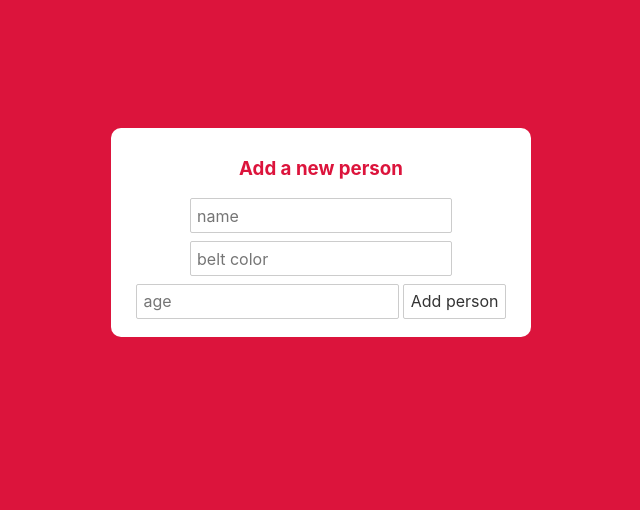
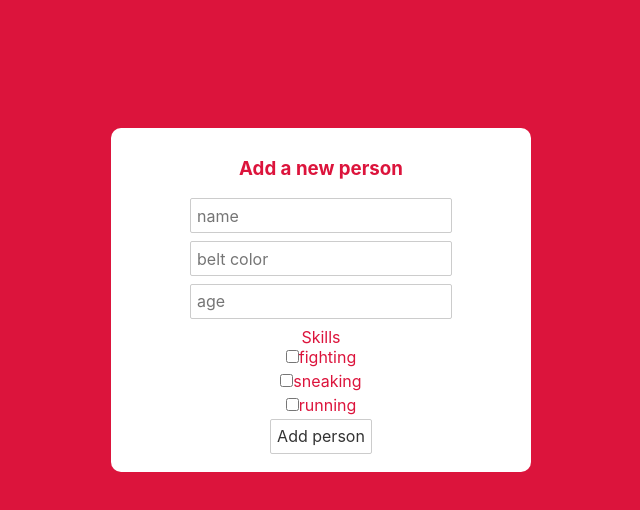
Before and after one commit to remusa/svelte-tutorial-netninja, a Svelte app: page / in a window 1280 px wide. Both pictures are taken after a click on the button "Add person". Shown: the top 510 px of the page, without its empty margins (319-959 px from the left). Built offline with nearby package versions, Linux system fonts and the light colour scheme.

Commit message:
form checkboxes

```diff
--- a/src/App.svelte
+++ b/src/App.svelte
@@ -1,6 +1,6 @@
 <script>
-  import Modal from "./components/Modal.svelte";
-  import AddPersonForm from "./components/AddPersonForm.svelte";
+  import Modal from "./components/Modal.svelte"
+  import AddPersonForm from "./components/AddPersonForm.svelte"
 
   let firstName = "Jimmy"
   let lastName = "Hendrix"
--- a/src/components/AddPersonForm.svelte
+++ b/src/components/AddPersonForm.svelte
@@ -2,17 +2,32 @@
   let name
   let beltColor
   let age
+  // let fighting = false
+  // let sneaking = false
+  // let running = false
+  let skills = []
 
   const handleSubmit = (e) => {
-    console.log(name, beltColor, age)
+    console.log(name, beltColor, age, skills)
   }
 </script>
 
 <h3>Add a new person</h3>
+
 <form on:submit|preventDefault={handleSubmit} >
   <input type="text" placeholder="name" bind:value={name} />
   <input type="text" placeholder="belt color" bind:value={beltColor} />
   <input type="number" placeholder="age" bind:value={age}/>
+
+  <label for="skill">Skills</label>
+  <!-- <input type="checkbox" bind:checked={fighting} />fighting<br>
+  <input type="checkbox" bind:checked= {sneaking} />sneaking<br>
+  <input type="checkbox" bind:checked={running} />running<br> -->
+
+  <input type="checkbox" bind:group={skills} value="fighting">fighting<br>
+  <input type="checkbox" bind:group={skills} value="sneaking">sneaking<br>
+  <input type="checkbox" bind:group={skills} value="running">running<br>
+
   <button>Add person</button>
 </form>
 
```
